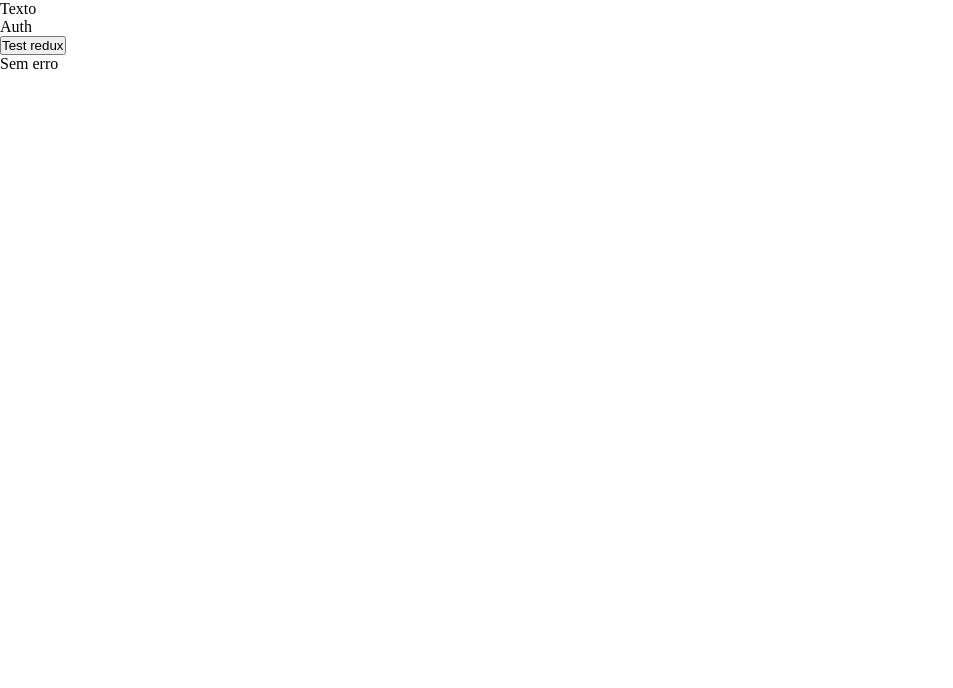
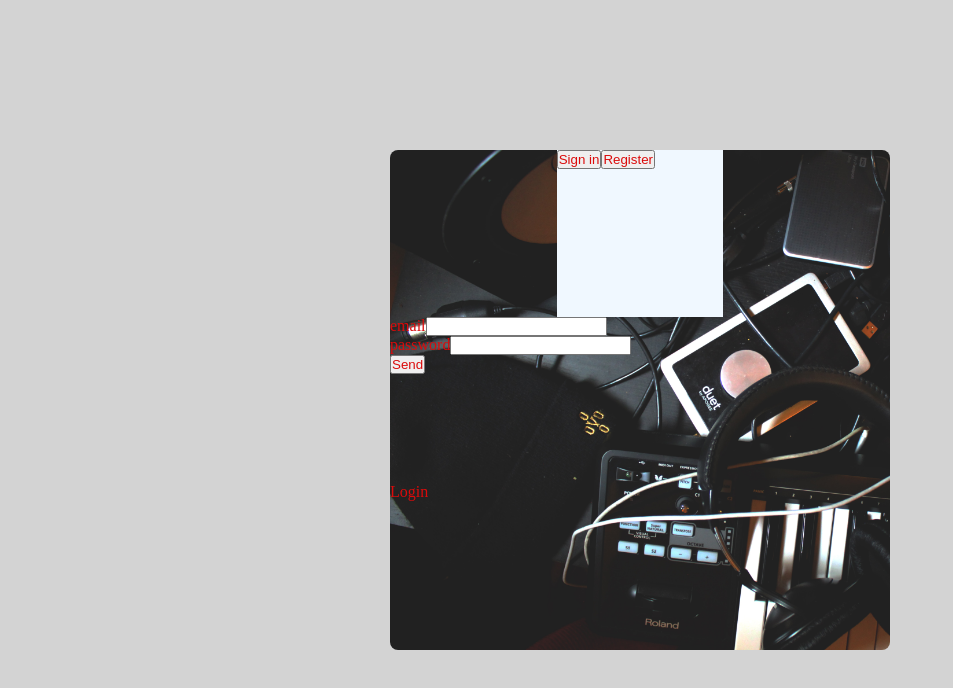
Before and after one commit to diegocruz-s/test-tsarq, a React (Vite) app in the folder web/: page /auth in a window 1280 px wide. Shown: the top 688 px of the page, without its empty margins (0-953 px from the left). Built offline with nearby package versions, Linux system fonts and the light colour scheme.

Commit message:
feat: init interface auth

```diff
--- a/web/package.json
+++ b/web/package.json
@@ -12,6 +12,7 @@
   "dependencies": {
     "@reduxjs/toolkit": "^1.9.5",
     "axios": "^1.4.0",
+    "framer-motion": "^10.12.16",
     "react": "^18.2.0",
     "react-dom": "^18.2.0",
     "react-redux": "^8.0.5"
--- a/web/src/App.tsx
+++ b/web/src/App.tsx
@@ -1,3 +1,4 @@
+import './globalStyle/global.scss'
 import { Auth } from "./pages/Auth/Auth"
 import { RootState, useAppDispatch, useAppSelector } from "./store/store"
 import { login } from "./store/slices/auth/authSlice"
@@ -9,34 +10,7 @@ function App() {
   console.log('err:', error)
   return (
     <div>
-      Texto
-      <div>
-        {datasStorage?.user && (
-          <p>{datasStorage.user.name} - Bios: {datasStorage.user.bios} - Username: {datasStorage.user.username}</p>
-        )}
-      </div>
       <Auth />
-
-      {loading ? (
-          <button
-            disabled
-          >
-              Aguarde...
-          </button>
-        ) : (
-          <button
-            onClick={
-                () => dispatch(login({ email: 'diego@gmail.com', password: 'Diego@123' }))
-            }>
-              Test redux
-          </button>
-      )}
-
-      {error ? (
-        <p>{error[0]}</p>
-      ) : (
-        <p>Sem erro</p>
-      )}
     </div>
   )
 }
--- /dev/null
+++ b/web/src/components/formAuth/FormAuth.tsx
@@ -0,0 +1,54 @@
+import { useState } from "react";
+import { IUser } from "../../interfaces/user/user";
+
+interface Props {
+  valuesForm: string[]
+}
+interface UserData extends Omit<IUser, "id"> {
+    [key: string]: string;
+  }
+
+const FormAuth = ({ valuesForm }: Props) => {
+  const [optionsDatasForm, setOptionsDatasForm] = useState<UserData>(
+    {
+        bios: "",
+        email: "",
+        name: "",
+        password: "",
+        username: "",
+    }
+  )
+  console.log('valueDatas', optionsDatasForm)
+
+  const onHandleChange = (e: React.ChangeEvent<HTMLInputElement>) => {
+    const { name, value } = e.target
+
+    setOptionsDatasForm(prev => {
+        const newDatas = { ...prev, [name]: value }
+        return newDatas
+    })
+
+  }
+
+  return (
+    <div>
+      {valuesForm.map((value) => {
+        return (
+          <div className="elementForm">
+            <label>{value}</label>
+            <input
+                type="text"
+                onChange={onHandleChange}
+                value={optionsDatasForm[value]}
+                name={value}
+            />
+          </div>
+        );
+      })}
+
+      <button type="button">Send</button>
+    </div>
+  );
+};
+
+export { FormAuth };
--- a/web/src/globalStyle/global.scss
+++ b/web/src/globalStyle/global.scss
@@ -2,4 +2,14 @@
     padding: 0;
     margin: 0;
     box-sizing: border-box;
+    color: #db0b0b;
 }
+body {
+    min-height: 100vh;
+    background-color: #d3d3d3;
+}
+.flexCenter {
+    display: flex;
+    align-items: center;
+    justify-content: center;
+}
--- a/web/src/main.tsx
+++ b/web/src/main.tsx
@@ -1,7 +1,6 @@
 import React from 'react'
 import ReactDOM from 'react-dom/client'
 import App from './App.tsx'
-import './globalStyle/global.scss'
 import { Provider } from 'react-redux'
 import { store } from './store/store.ts'
 
--- a/web/src/pages/Auth/Auth.tsx
+++ b/web/src/pages/Auth/Auth.tsx
@@ -1,10 +1,36 @@
 import "./styles/main.scss";
+import { motion } from 'framer-motion'
+import { useState } from 'react'
+import { IUser } from '../../interfaces/user/user'
+import { FormAuth } from "../../components/formAuth/FormAuth"
 
 export const Auth = () => {
 
+    const [formLogin, setFormLogin] = useState(true)
+
     return (
-        <div>
-            <p>Auth</p>
+        <div className="containerAuth">
+            <div className="auth">
+                <div className="optionForm">
+                    <button onClick={() => {
+                        setFormLogin(true)
+                    }}>Sign in</button>
+                    <button onClick={() => {
+                        setFormLogin(false)
+                    }}>Register</button>
+                </div>
+                <div className="form">
+                    {formLogin ? (
+                        <FormAuth valuesForm={['email', 'password']} />
+                    ) : (
+                        <FormAuth valuesForm={['name', 'userName', 'bios', 'email', 'password']} />
+                    )}
+                </div>
+                {formLogin ? <p>Login</p> : <p>Register</p>}
+            </div>
+
+
         </div>
+
     )
 };
--- a/web/src/pages/Auth/styles/main.scss
+++ b/web/src/pages/Auth/styles/main.scss
@@ -0,0 +1,32 @@
+@use '../../../globalStyle//global.scss';
+$widthAuth: 500px;
+$heightAuth: 500px;
+
+.containerAuth {
+    height: 100vh;
+    @extend .flexCenter;
+}
+
+.auth {
+    display: grid;
+    grid-template-columns: 1fr 1fr 1fr;
+    grid-template-rows: 1fr 1fr 1fr;
+    // @extend .flexCenter;
+    width: $widthAuth;
+    height: $heightAuth;
+    background-image: url('../../../assets//back_login.jpg');
+    background-size: cover;
+    backdrop-filter: blur(100px);
+    -webkit-backdrop-filter: blur(100px);
+    border-radius: 8px;
+    // box-shadow: 0 8px 32px rgba(0, 0, 0, 0.37);
+
+    .optionForm {
+        background-color: aliceblue;
+        grid-column: 2;
+    }
+
+    .form {
+        grid-column: 1 / 4;
+    }
+}
```
Also changed, not shown: web/src/assets/back_login.jpg (added), web/src/components/formAuth/styles/main.scss (added), 1 other file (tests, documents, lock files or other folders).
